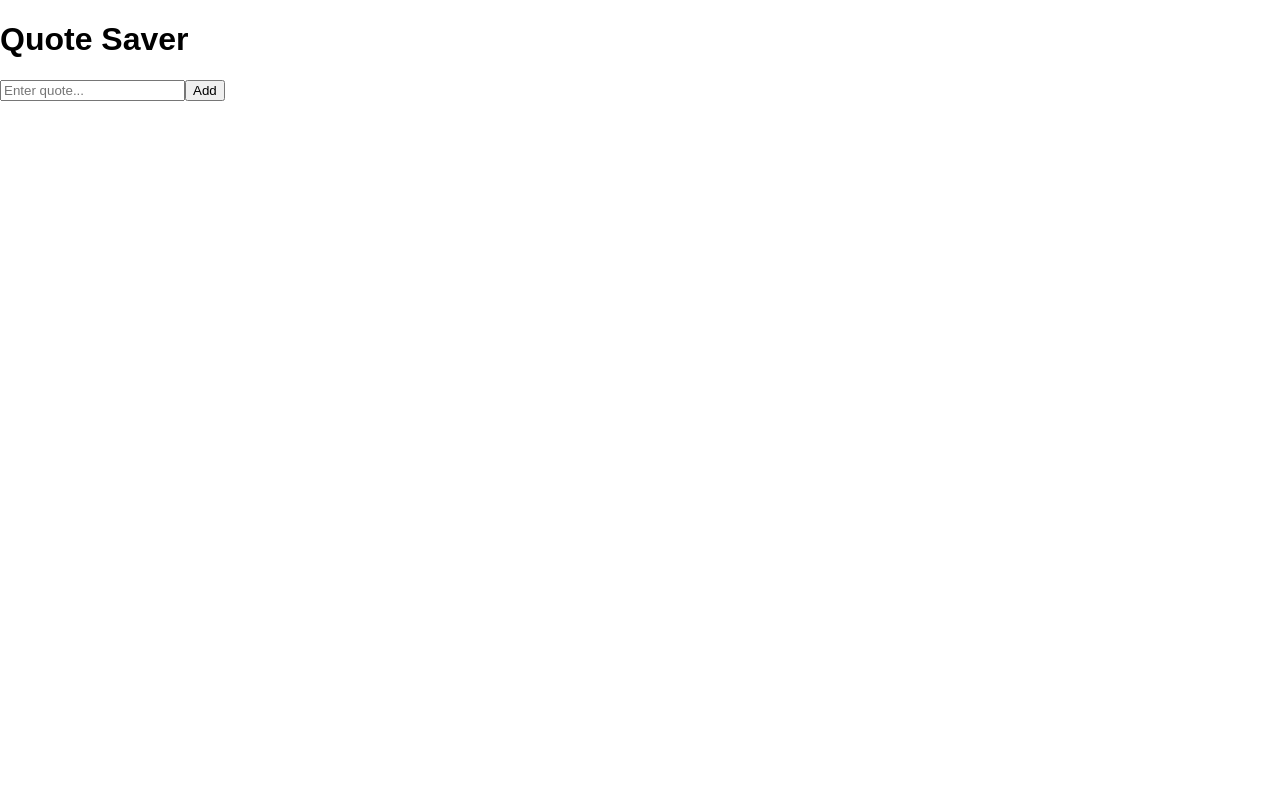
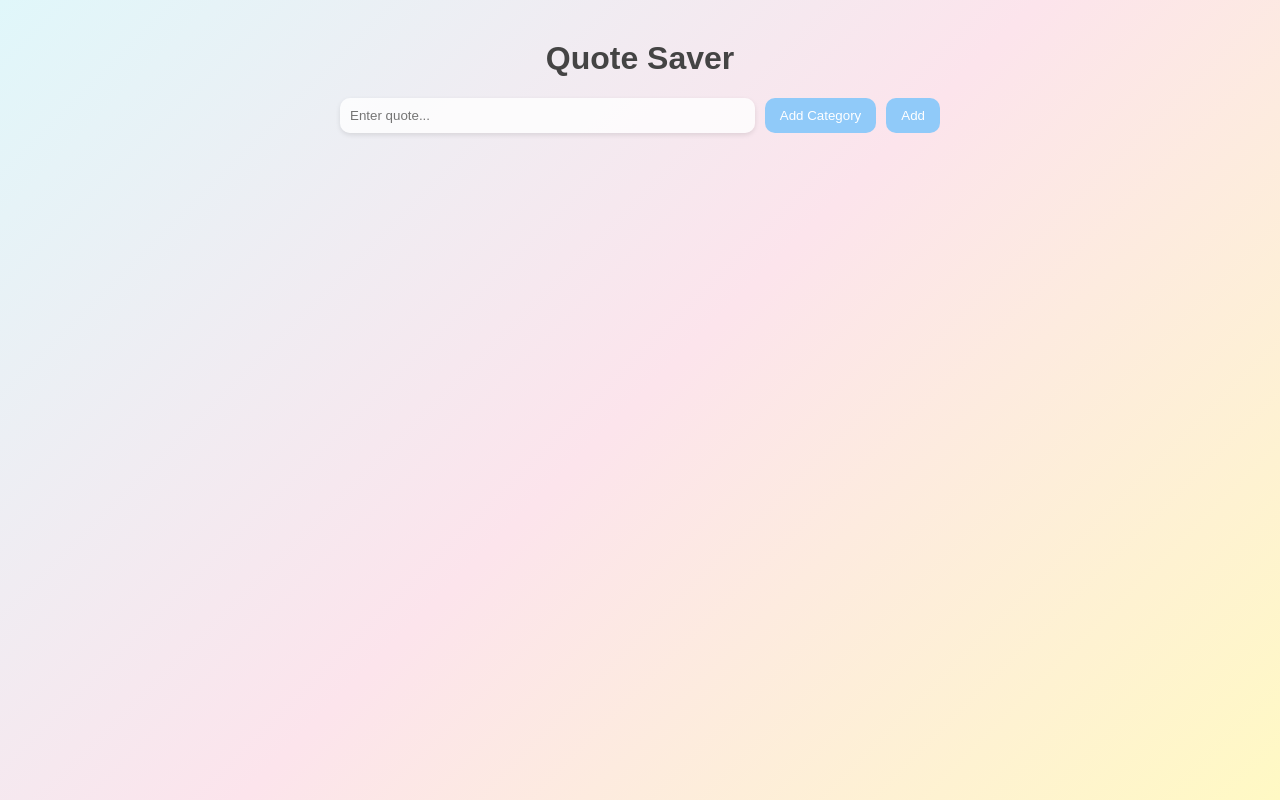
Before and after one commit to pranjal07vk/QouteSaver, a React (Vite) app: page / in a window 1280 px wide. Built offline with nearby package versions, Linux system fonts and the light colour scheme.

Commit message:
added option of adding categories

```diff
--- a/src/App.jsx
+++ b/src/App.jsx
@@ -8,12 +8,21 @@ function App() {
     return saved ? JSON.parse(saved) : [];
   });
 
+  const defaultCategories = [
+    { name: "motivation", color: "#90caf9" }, // blue
+    { name: "love", color: "#f48fb1" },       // red/pink
+    { name: "study", color: "#fff59d" },      // yellow
+  ];
+
   // ADD
-  const addQuote = (text) => {
+  const addQuote = (text, categoryData) => {
     const newQuote = {
       id: Date.now(),
       text,
+      category: categoryData.name,
+      color: categoryData.color,
     };
+
     setQuotes([...quotes, newQuote]);
   };
 
@@ -36,7 +45,7 @@ function App() {
   }, [quotes]);
 
   return (
-    <div>
+    <div className="app-container">
       <h1>Quote Saver</h1>
 
       <QuoteInput addQuote={addQuote} />
@@ -47,7 +56,7 @@ function App() {
         editQuote={editQuote}
       />
     </div>
-  );
+);
 }
 
 export default App;
--- a/src/components/QuoteInput.jsx
+++ b/src/components/QuoteInput.jsx
@@ -2,15 +2,43 @@ import { useState } from "react";
 
 function QuoteInput({ addQuote }) {
   const [text, setText] = useState("");
+  const [showCategories, setShowCategories] = useState(false);
+  const [customCategory, setCustomCategory] = useState("");
+  const [selectedCategory, setSelectedCategory] = useState(null);
 
   const handleAdd = () => {
-    if (!text.trim()) return;
-    addQuote(text);
+    if (!text.trim() || !selectedCategory) return;
+
+    addQuote(text, selectedCategory);
     setText("");
+    setSelectedCategory(null);
+  };
+
+  const handleCategorySelect = (name, color) => {
+    setSelectedCategory({ name, color });
+    setShowCategories(false);
+  };
+
+  const getRandomColor = () => {
+    const colors = ["#b39ddb", "#80deea", "#ffab91", "#c5e1a5"];
+    return colors[Math.floor(Math.random() * colors.length)];
+  };
+
+  const handleCustomCategory = () => {
+    if (!customCategory.trim()) return;
+
+    const newCat = {
+        name: customCategory,
+        color: getRandomColor(),
+    };
+
+    setSelectedCategory(newCat);
+    setCustomCategory("");
+    setShowCategories(false);
   };
 
   return (
-    <div>
+    <div className="input-box">
       <input
         type="text"
         placeholder="Enter quote..."
@@ -21,7 +49,35 @@ function QuoteInput({ addQuote }) {
                 handleAdd();
             }
         }}
-     />
+      />
+
+      <button onClick={() => setShowCategories(!showCategories)}>
+        Add Category
+      </button>
+
+      {showCategories && (
+        <div className="category-panel">
+            <button onClick={() => handleCategorySelect("motivation", "#90caf9")}>
+                Motivation
+            </button>
+            <button onClick={() => handleCategorySelect("love", "#f48fb1")}>
+                Love
+            </button>
+            <button onClick={() => handleCategorySelect("study", "#fff59d")}>
+                Study
+            </button>
+
+            <div>
+                <input
+                    placeholder="Custom category"
+                    value={customCategory}
+                    onChange={(e) => setCustomCategory(e.target.value)}
+                />
+                <button onClick={handleCustomCategory}>Save</button>
+            </div>
+        </div>
+      )}
+
       <button onClick={handleAdd}>Add</button>
     </div>
   );
--- a/src/components/QuoteItem.jsx
+++ b/src/components/QuoteItem.jsx
@@ -11,7 +11,10 @@ function QuoteItem({ quote, deleteQuote, editQuote }) {
   };
 
   return (
-    <div>
+    <div
+        className="quote-card"
+        style={{ backgroundColor: quote.color }}
+    >
       {isEditing ? (
         <>
           <input
@@ -27,6 +30,8 @@ function QuoteItem({ quote, deleteQuote, editQuote }) {
           <button onClick={() => deleteQuote(quote.id)}>Delete</button>
         </>
       )}
+
+      <small>{quote.category}</small>
     </div>
   );
 }
--- a/src/components/QuoteList.jsx
+++ b/src/components/QuoteList.jsx
@@ -2,7 +2,7 @@ import QuoteItem from "./QuoteItem";
 
 function QuoteList({ quotes, deleteQuote, editQuote }) {
   return (
-    <div>
+    <div className="quote-list">
       {quotes.map((q) => (
         <QuoteItem
           key={q.id}
--- a/src/index.css
+++ b/src/index.css
@@ -1,5 +1,110 @@
-/* index.css */
 body {
   margin: 0;
-  font-family: sans-serif;
+  font-family: "Poppins", sans-serif;
+  background: linear-gradient(135deg, #e0f7fa, #fce4ec, #fff9c4);
+  min-height: 100vh;
 }
+
+h1 {
+  text-align: center;
+  color: #444;
+  margin-top: 20px;
+}
+
+.app-container {
+  max-width: 600px;
+  margin: auto;
+  padding: 20px;
+}
+
+.input-box {
+  display: flex;
+  gap: 10px;
+  margin-bottom: 20px;
+}
+
+.input-box input {
+  flex: 1;
+  padding: 10px;
+  border-radius: 10px;
+  border: none;
+  outline: none;
+  background: #ffffffcc;
+  box-shadow: 0 2px 5px rgba(0,0,0,0.1);
+}
+
+.input-box button {
+  padding: 10px 15px;
+  border: none;
+  border-radius: 10px;
+  background: #90caf9;
+  color: white;
+  cursor: pointer;
+}
+
+.input-box button:hover {
+  background: #64b5f6;
+}
+
+.quote-list {
+  display: flex;
+  flex-direction: column;
+  gap: 15px;
+}
+
+.quote-card {
+  background: #ffffffcc;
+  padding: 15px;
+  border-radius: 15px;
+  box-shadow: 0 4px 10px rgba(0,0,0,0.1);
+  display: flex;
+  flex-direction: column;
+  gap: 10px;
+}
+
+.quote-card span {
+  font-size: 16px;
+  color: #333;
+}
+
+.quote-card button {
+  margin-right: 8px;
+  padding: 6px 10px;
+  border: none;
+  border-radius: 8px;
+  cursor: pointer;
+}
+
+/* Edit button */
+.quote-card button:nth-child(2) {
+  background: #f8bbd0;
+}
+
+/* Delete button */
+.quote-card button:nth-child(3) {
+  background: #ffccbc;
+}
+
+.quote-card input {
+  padding: 8px;
+  border-radius: 8px;
+  border: none;
+  background: #fff;
+}
+
+.category-panel {
+  background: #ffffffee;
+  padding: 10px;
+  border-radius: 10px;
+  margin-top: 10px;
+  display: flex;
+  flex-direction: column;
+  gap: 8px;
+}
+
+.category-panel button {
+  padding: 6px;
+  border-radius: 8px;
+  border: none;
+  cursor: pointer;
+}
```
